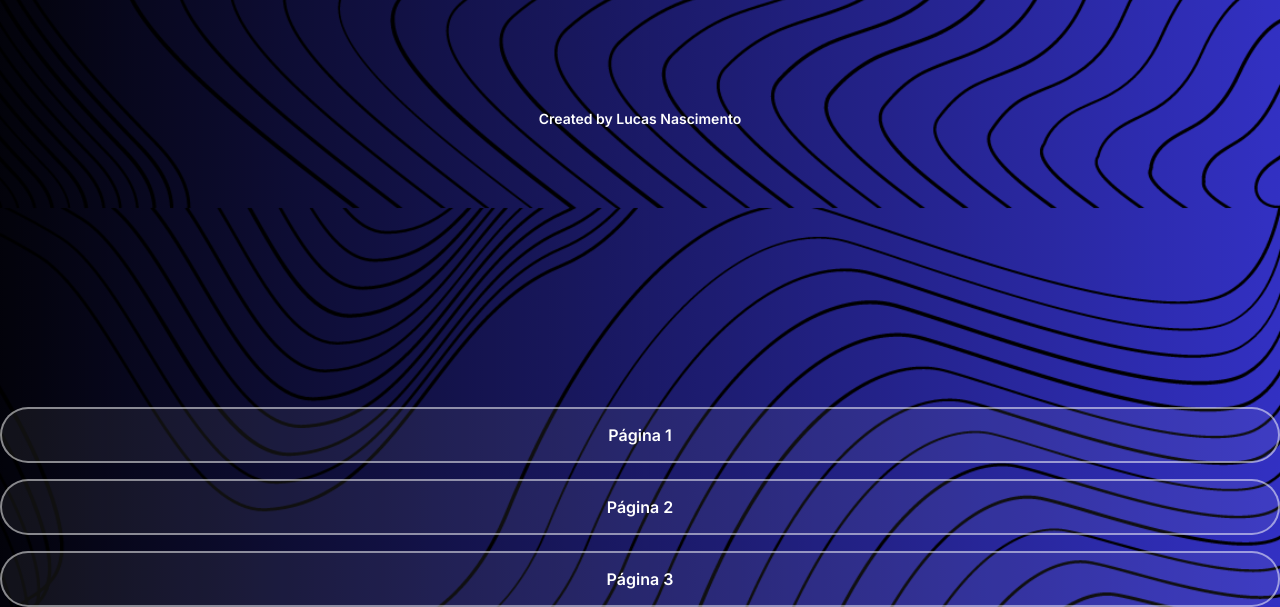
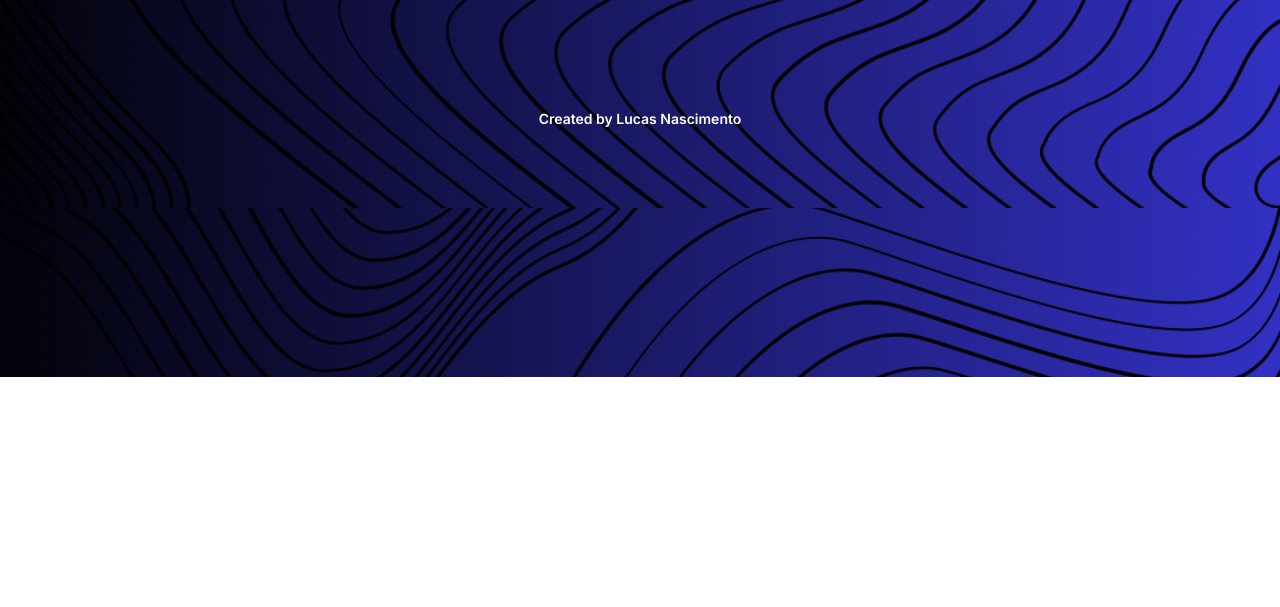
Before and after one commit to LucassNascimentoo/lucas-project, a plain HTML site: page index.html in a window 1280 px wide. Shown: the part 592-1199 px from the top of the page. After the commit the page ends 969 px from the top, so only its background shows below. Drawn offline with nearby package versions, Linux system fonts and the light colour scheme.

Commit message:
mudança de nav html

```diff
--- a/index.html
+++ b/index.html
@@ -78,12 +78,5 @@
       nomodule
       src="https://unpkg.com/ionicons@7.1.0/dist/ionicons/ionicons.js"
     ></script>
-    <nav class="navbar">
-        <ul>
-            <li><a href="#">Página 1</a></li>
-            <li><a href="#">Página 2</a></li>
-            <li><a href="#">Página 3</a></li>
-        </ul>
-    </nav>
   </body>
 </html>
```
